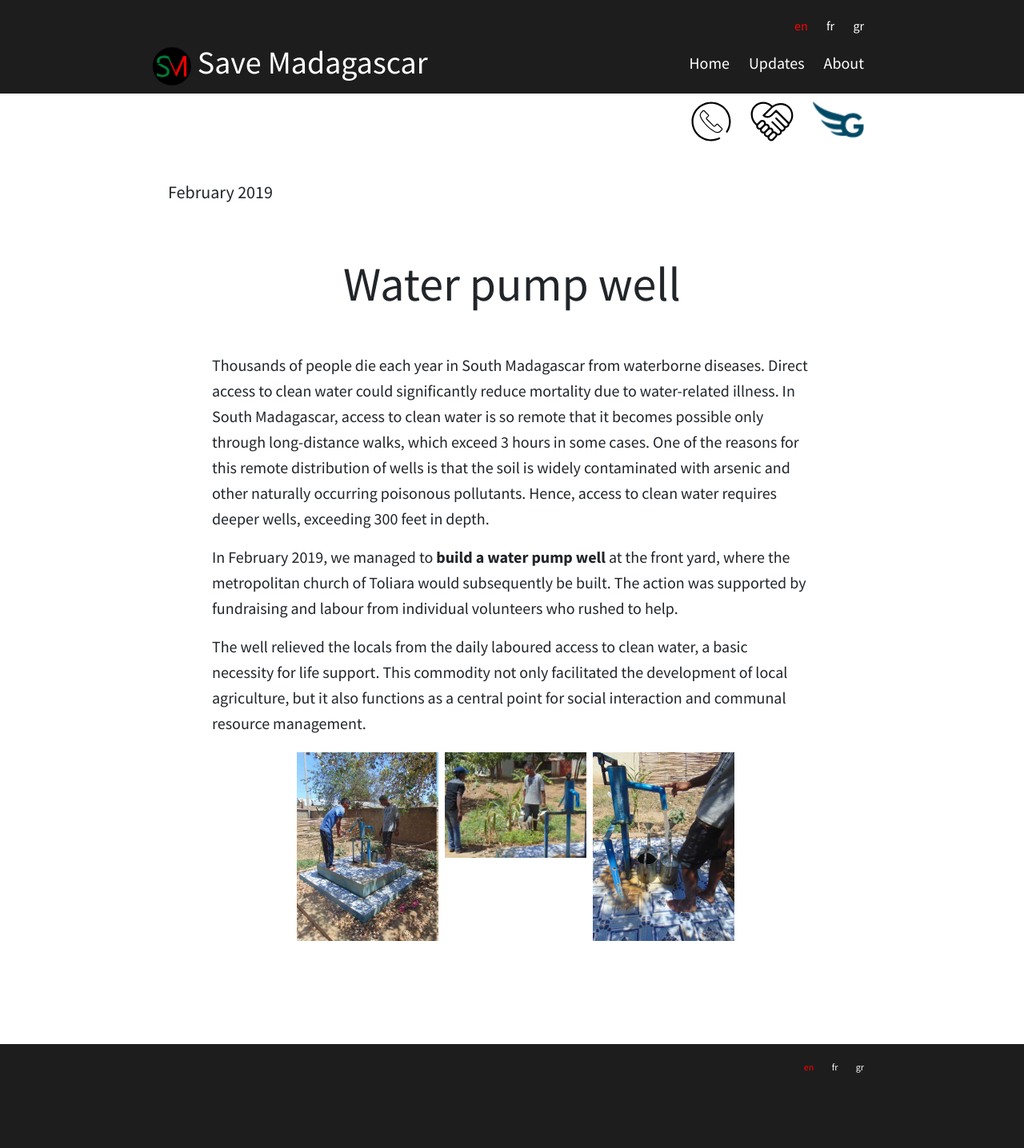
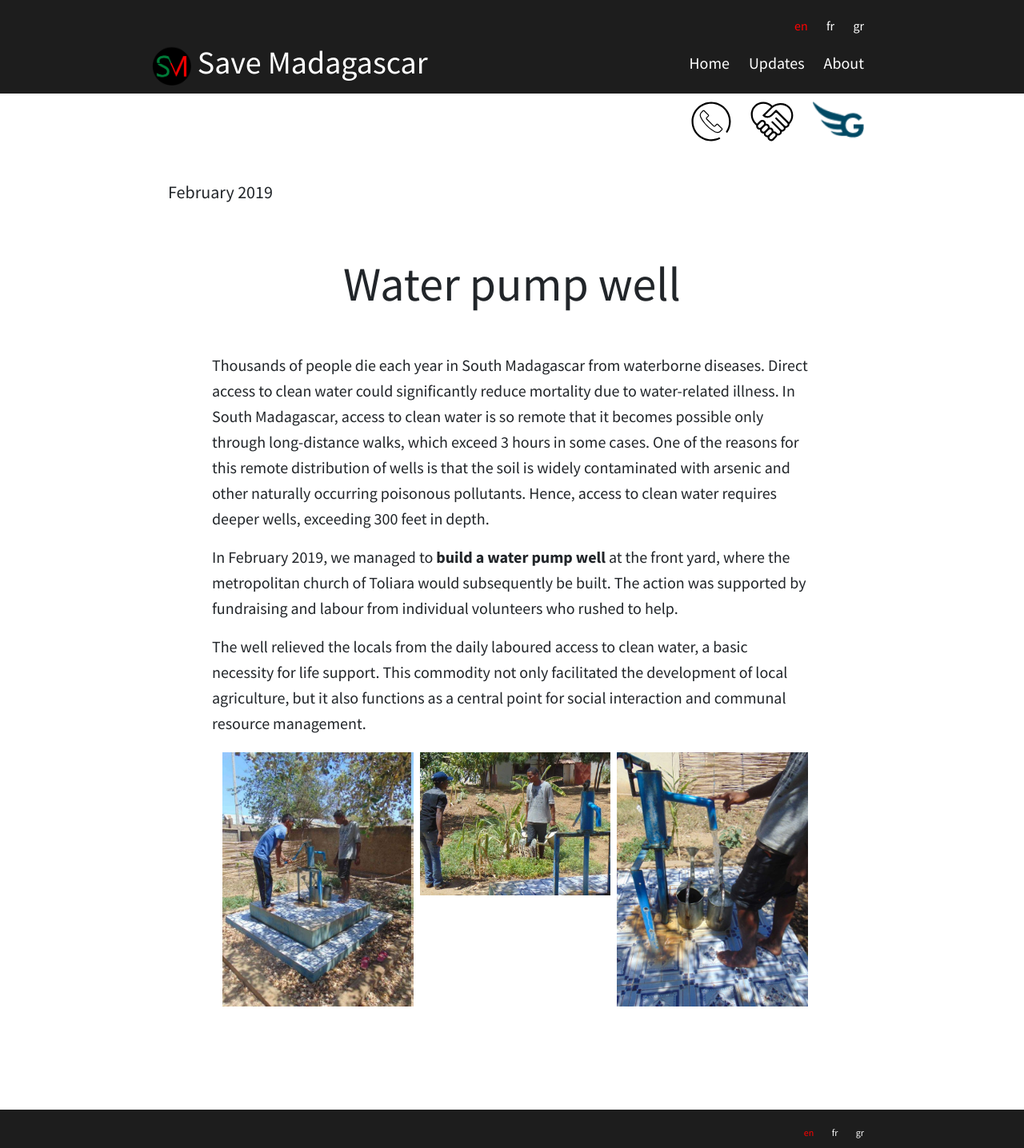
Before and after one commit to at07cm1/smadagascar_site, a Jekyll site: the page built from _posts/updates/2019-02-01-water_pump_well_en.md, in a window 1280 px wide. Shown: the whole page at 80% size. Built offline with Jekyll 4.4.1, drawn with Linux system fonts in a browser that asks for light colours; before the commit the page ends 1354 px from its top, so only the background shows below that.

Commit message:
adjusted bootstrap grid size

```diff
--- a/_layouts/post.html
+++ b/_layouts/post.html
@@ -11,19 +11,19 @@
 			{% assign c = page.gallery_images.size | divided_by: 3 %}
 			<div class="container gallery">
 				<div class="row justify-content-center">
-					<div class="col-md-12 col-lg-3">
+					<div class="col-md-12 col-lg-4">
 						{% for img in page.gallery_images limit:c %}
 							<a href="{{ img }}"><img src="{{ img }}" style="width:100%"></a>
 						{% endfor %}
 					</div>
 
-					<div class="col-md-12 col-lg-3">
+					<div class="col-md-12 col-lg-4">
 						{% for img in page.gallery_images limit:c offset: c %}
 							<a href="{{ img }}"><img src="{{ img }}" style="width:100%"></a>
 						{% endfor %}
 					</div>
 
-					<div class="col-md-12 col-lg-3">
+					<div class="col-md-12 col-lg-4">
 						{% assign off = c | times: 2 %}
 						{% for img in page.gallery_images offset: off %}
 							<a  href="{{ img }}"><img src="{{ img }}" style="width:100%"></a>
```
